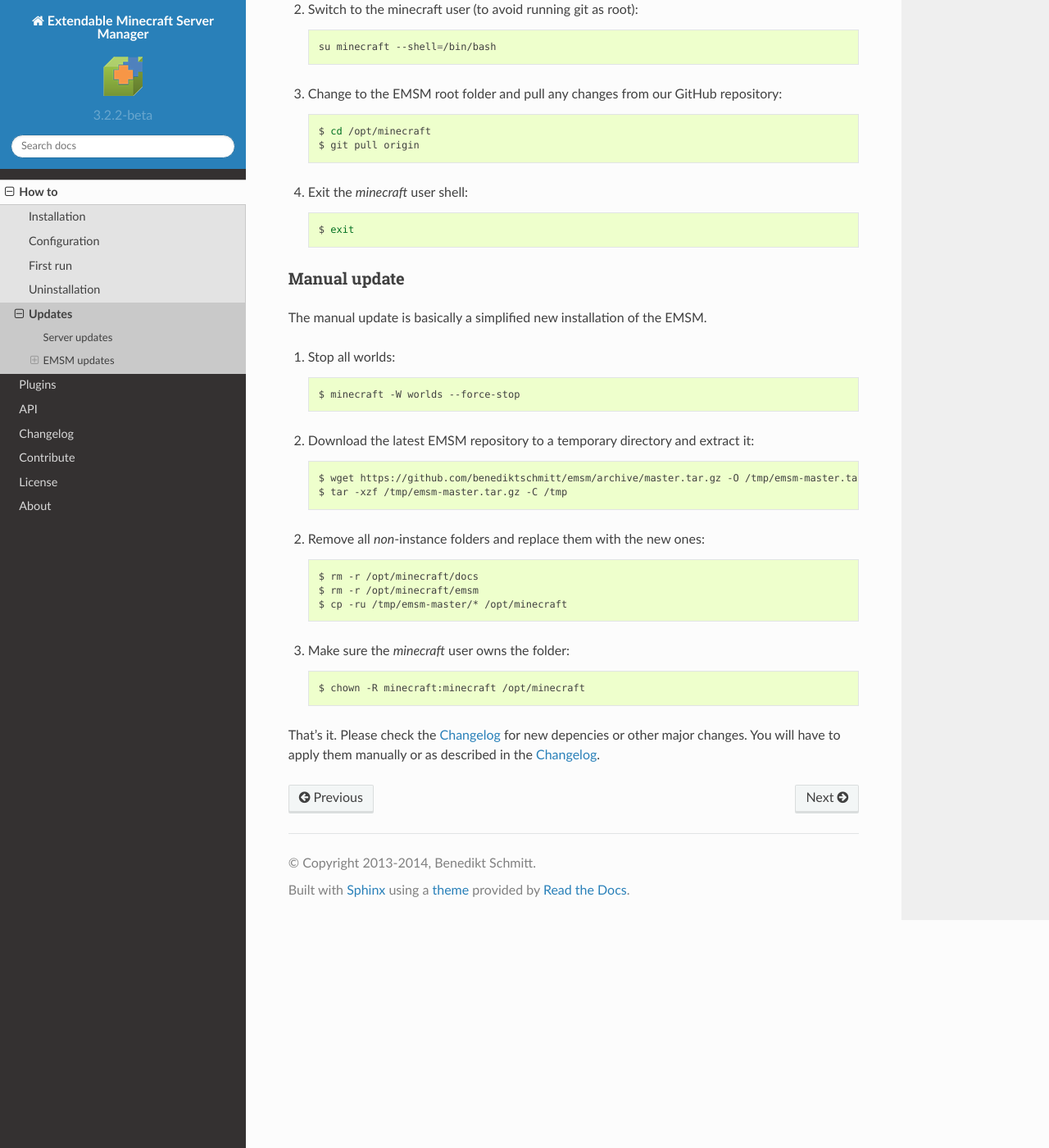
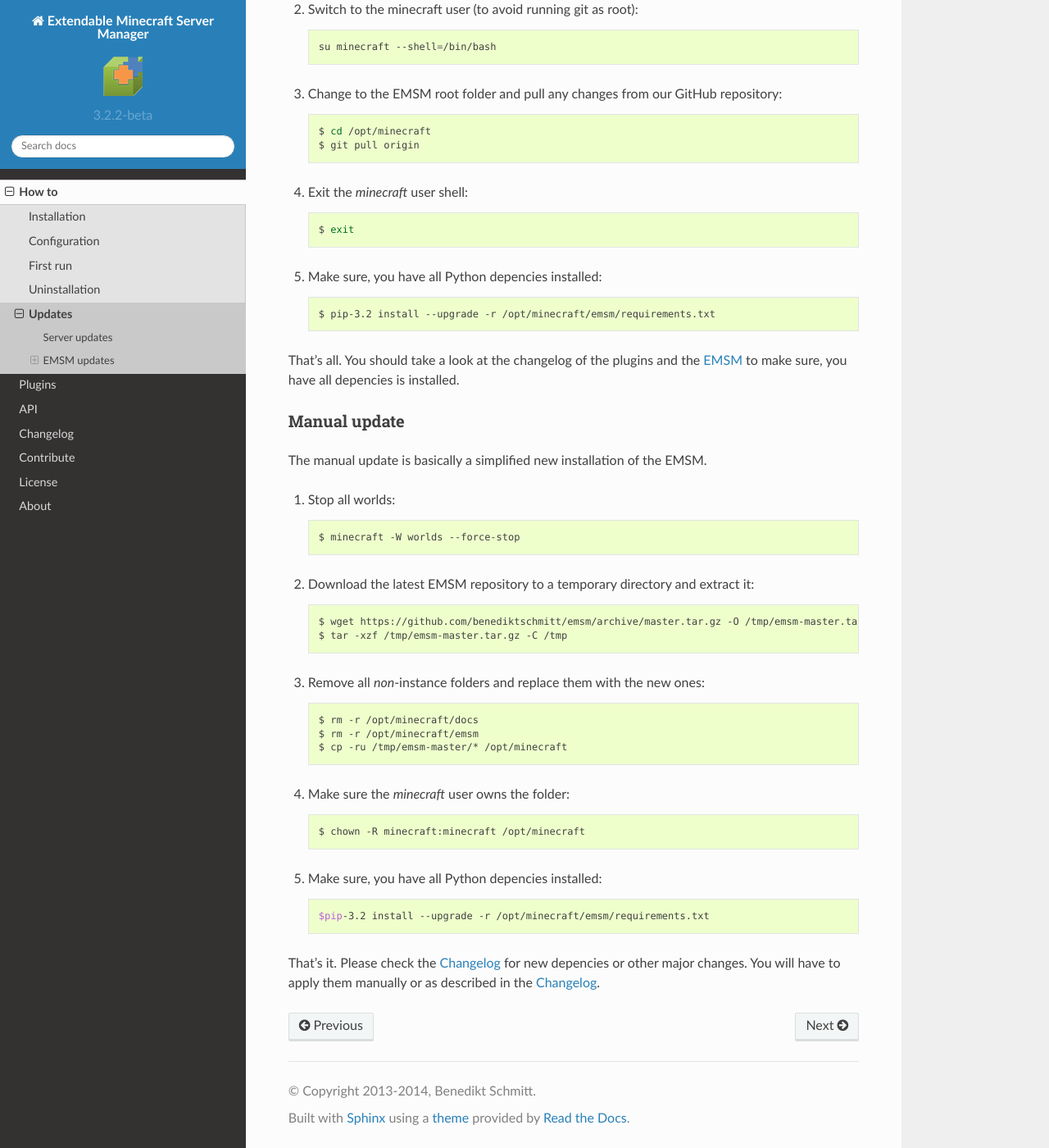
Before and after one commit to benediktschmitt/emsm, a Sphinx documentation site: the page built from docs/source/how_to/updates.rst, in a window 1280 px wide and 1400 px high, scrolled down 1452 px. Shown: the whole window at 82% size. Built offline with Sphinx 7.4.7 and the Read the Docs theme 2.0.0, drawn with Linux system fonts in a browser that asks for light colours.

Commit message:
*updated* docs

```diff
--- a/docs/source/how_to/updates.rst
+++ b/docs/source/how_to/updates.rst
@@ -90,6 +90,14 @@
 
       $ exit
 
+#. Make sure, you have all Python depencies installed:
+
+   .. code-block:: bash
+
+      $ pip-3.2 install --upgrade -r /opt/minecraft/emsm/requirements.txt
+
+That's all. You should take a look at the changelog of the plugins and the
+:ref:`EMSM <changelog>` to make sure, you have all depencies is installed.
 
 Manual update
 ^^^^^^^^^^^^^
@@ -118,12 +126,18 @@
       $ rm -r /opt/minecraft/emsm
       $ cp -ru /tmp/emsm-master/* /opt/minecraft
 
-3. Make sure the *minecraft* user owns the folder:
+#. Make sure the *minecraft* user owns the folder:
 
    .. code-block:: bash
 
       $ chown -R minecraft:minecraft /opt/minecraft
 
+#. Make sure, you have all Python depencies installed:
+
+   .. code-block:: bash
+
+      $pip-3.2 install --upgrade -r /opt/minecraft/emsm/requirements.txt
+
 That's it. Please check the :ref:`changelog` for new depencies or other
 major changes. You will have to apply them manually or as described in the
 :ref:`changelog`.
```
Also changed, not shown: other parts of docs/source/how_to/updates.rst (+1 -1 lines), docs/source/changelog.rst (+11 -0 lines), docs/source/how_to/installation.rst (+6 -6 lines).
